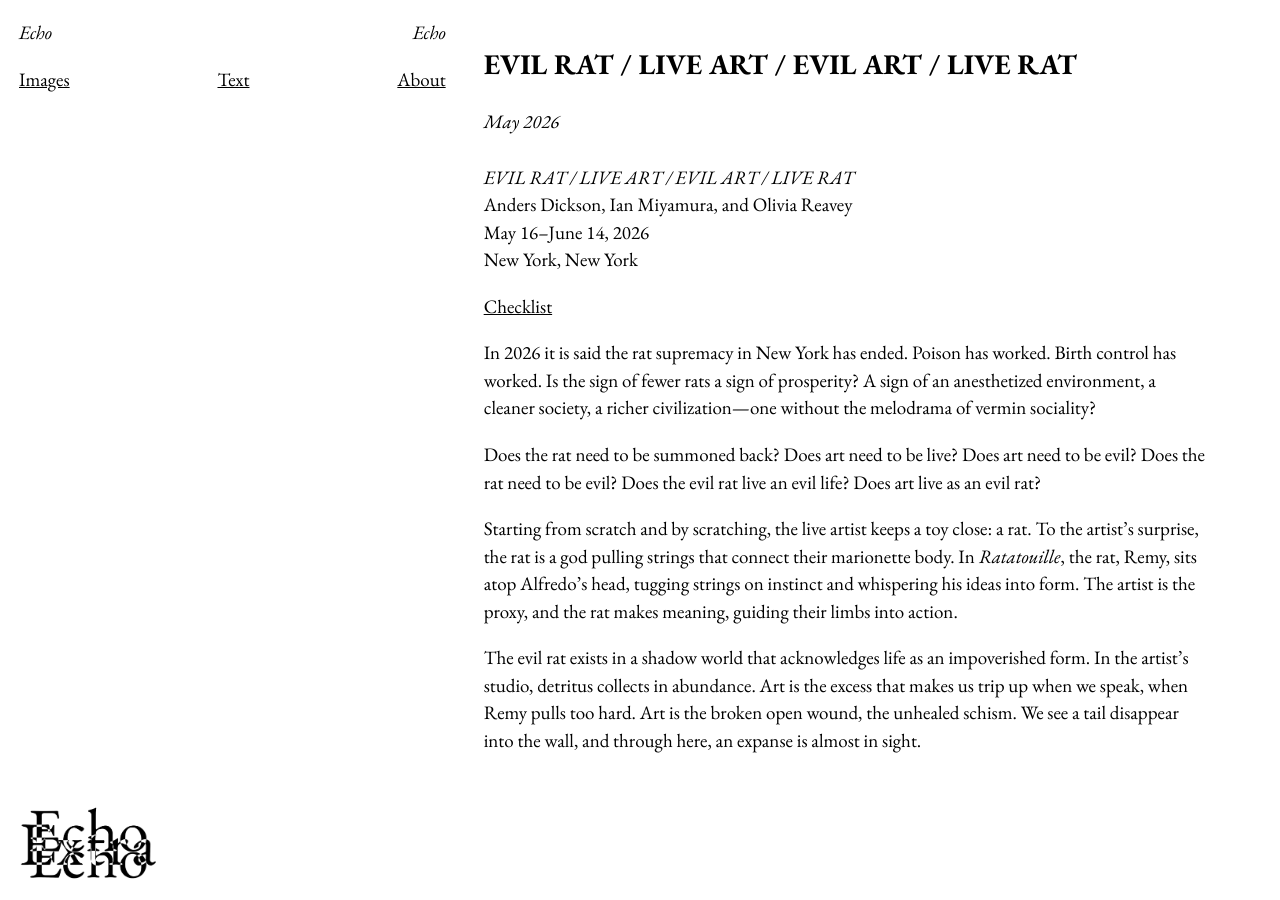
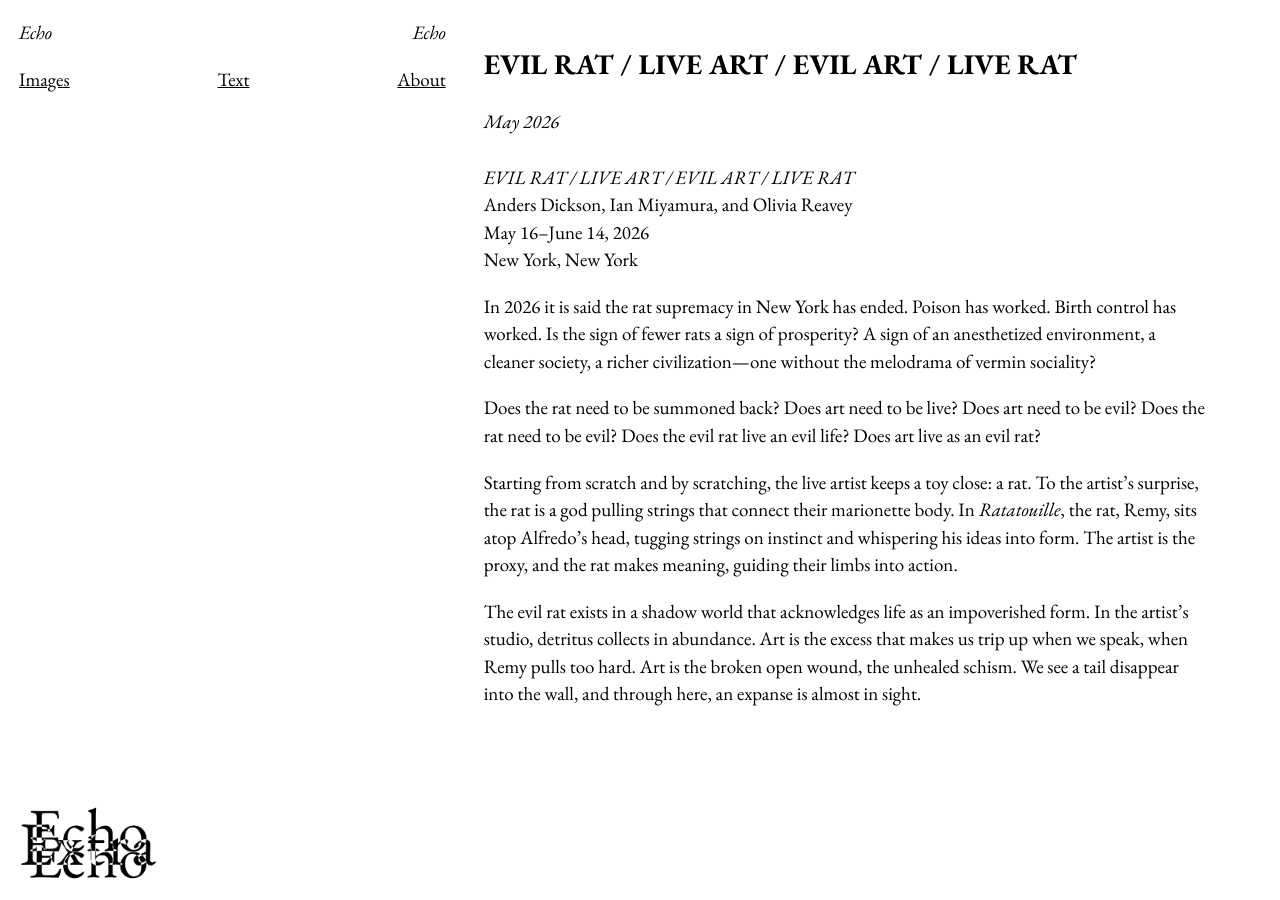
Before and after one commit to caleblstone/Extra-Echo-Extra, a Jekyll site: the page built from _texts/-1.md, in a window 1280 px wide. Built offline with Jekyll 4.4.1, drawn with Linux system fonts in a browser that asks for light colours; a script that is not in the unit is left out.

Commit message:
Update Text “-1”

```diff
--- a/_texts/-1.md
+++ b/_texts/-1.md
@@ -7,7 +7,7 @@ Anders Dickson, Ian Miyamura, and Olivia Reavey
 May 16–June 14, 2026
 New York, New York
 
-[Checklist](https://docs.google.com/document/d/1MuY-EeUgPBq8XXFSbGWHEYHzUs4KFjvgspdt9D7F2lM/edit?usp=sharing)
+
 
 In 2026 it is said the rat supremacy in New York has ended. Poison has worked. Birth control has worked. Is the sign of fewer rats a sign of prosperity? A sign of an anesthetized environment, a cleaner society, a richer civilization—one without the melodrama of vermin sociality?
 
```
